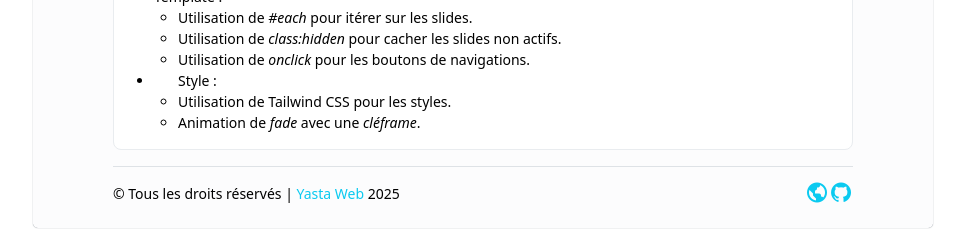
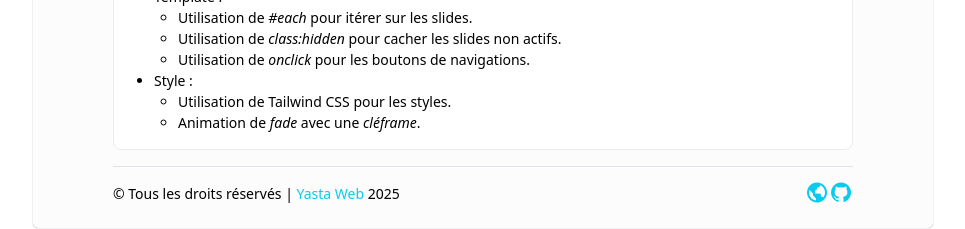
Before and after one commit to jescordova/portfolio, a SvelteKit app: page /projects/slideshows in a window 1280 px wide. Shown: the part 935-1164 px from the top of the page, without its empty margins (157-1122 px from the left). Built offline with nearby package versions, Linux system fonts and the light colour scheme.

Commit message:
Update Slideshow Carousel component

```diff
--- a/src/routes/projects/slideshows/+page.svelte
+++ b/src/routes/projects/slideshows/+page.svelte
@@ -33,8 +33,8 @@
                        <li>Utilisation de <code>onclick</code> pour les boutons de navigations.</li>
                     </ul>
                 </li>
-                <li>
-                    <ul><strong>Style :</strong>
+                <li><strong>Style :</strong>
+                    <ul>
                         <li>Utilisation de Tailwind CSS pour les styles.</li>
                         <li>Animation de <code>fade</code> avec une <code>cléframe</code>.</li>
                     </ul>
```
